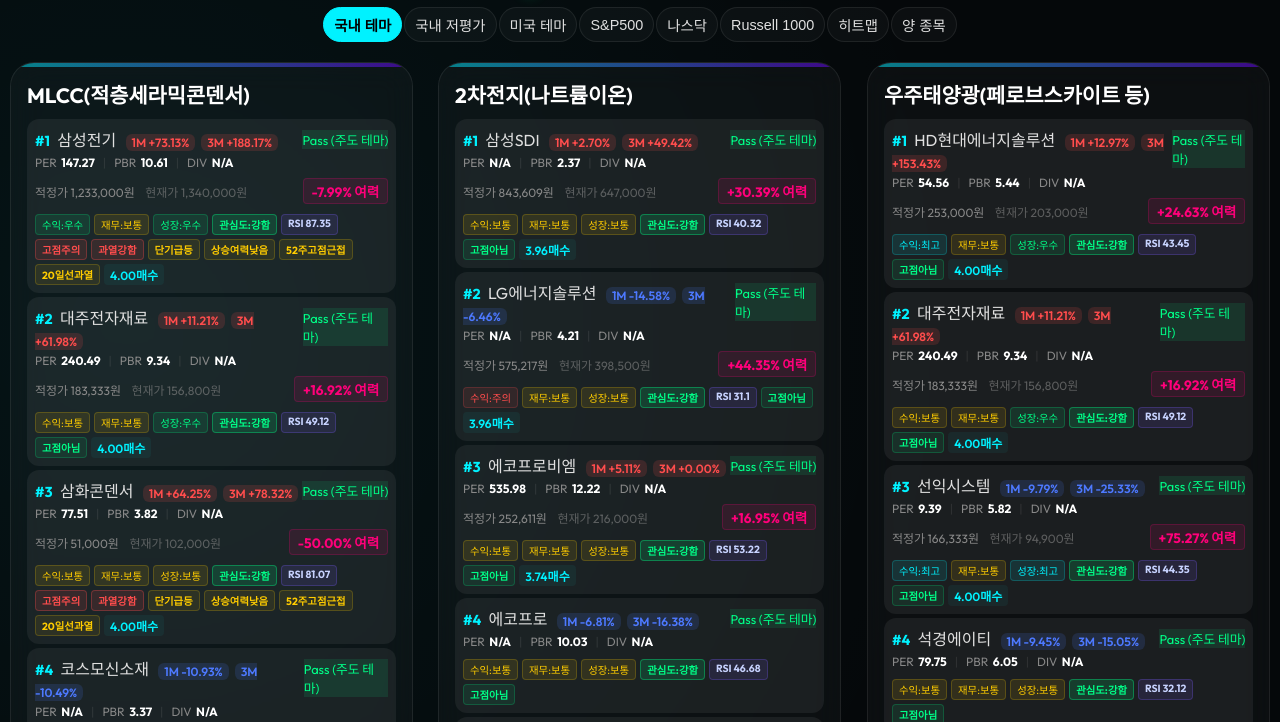
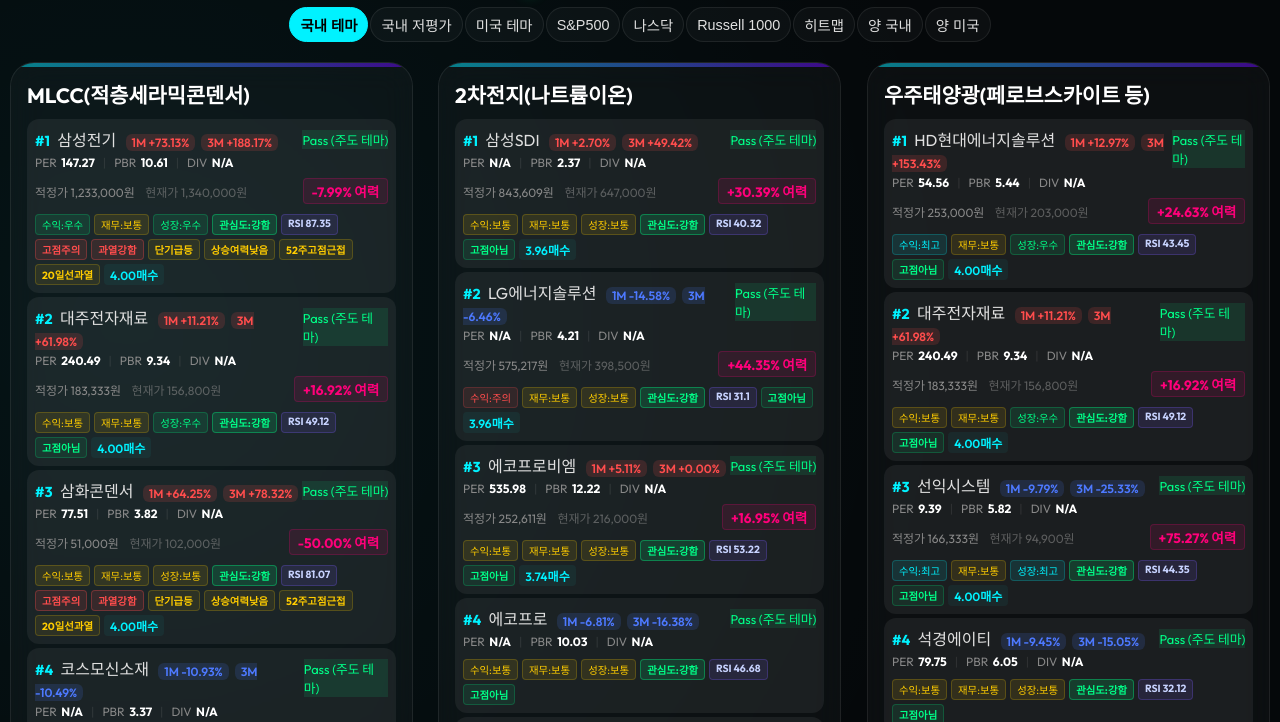
Before and after one commit to yl1017-yang/stock, a plain HTML site: page index.html in a window 1280 px wide. Shown: the part 118-840 px from the top of the page. Drawn offline with Linux system fonts and the light colour scheme.

Commit message:
양 국내 / 양 미국 탭 분리

```diff
--- a/index.html
+++ b/index.html
@@ -27,7 +27,8 @@
       <button class="filter-btn" onclick="filterData('US_NDQ')">나스닥</button>
       <button class="filter-btn" onclick="filterData('US_RSL')">Russell 1000</button>
       <button class="filter-btn" onclick="filterData('HEATMAP')">히트맵</button>
-      <button class="filter-btn" onclick="filterData('YANG_STOCK')">양 종목</button>
+      <button class="filter-btn" onclick="filterData('YANG_DOMESTIC')">양 국내</button>
+      <button class="filter-btn" onclick="filterData('YANG_US')">양 미국</button>
     </div>
 
     <div id="loading">분석 데이터를 불러오는 중...</div>
--- a/script.js
+++ b/script.js
@@ -31,7 +31,8 @@
         if (filter === 'US_NDQ') keyword = '나스닥';
         if (filter === 'US_RSL') keyword = 'Russell 1000';
         if (filter === 'HEATMAP') keyword = '히트맵';
-        if (filter === 'YANG_STOCK') keyword = '양 종목';
+        if (filter === 'YANG_DOMESTIC') keyword = '양 국내';
+        if (filter === 'YANG_US') keyword = '양 미국';
         btn.classList.toggle('active', btn.textContent.trim() === keyword);
     });
 
@@ -64,8 +65,11 @@
         render(filtered);
     } else if (filter === 'HEATMAP') {
         renderHeatmap();
-    } else if (filter === 'YANG_STOCK') {
-        const filtered = allData.filter(item => item.category === 'yang_stock');
+    } else if (filter === 'YANG_DOMESTIC') {
+        const filtered = allData.filter(item => item.category === 'yang_stock' && !/^[A-Za-z]/.test(item.code));
+        render(filtered);
+    } else if (filter === 'YANG_US') {
+        const filtered = allData.filter(item => item.category === 'yang_stock' && /^[A-Za-z]/.test(item.code));
         render(filtered);
     }
 }
@@ -196,6 +200,15 @@
     themes.forEach((themeName, index) => {
         const themeStocks = data.filter(s => s.theme === themeName);
 
+        let displayName = themeName;
+        if (themeName === '양 종목') {
+            if (currentFilter === 'YANG_DOMESTIC') {
+                displayName = '양 종목 (국내)';
+            } else if (currentFilter === 'YANG_US') {
+                displayName = '양 종목 (미국)';
+            }
+        }
+
         const card = document.createElement('div');
         card.className = 'theme-card';
         card.style.animationDelay = `${index * 0.1}s`;
@@ -321,7 +334,7 @@
 
         card.innerHTML = `
             <div class="theme-header">
-                <div class="theme-name">${themeName}</div>
+                <div class="theme-name">${displayName}</div>
             </div>
             <div class="stock-list">
                 ${stocksHtml}
```
